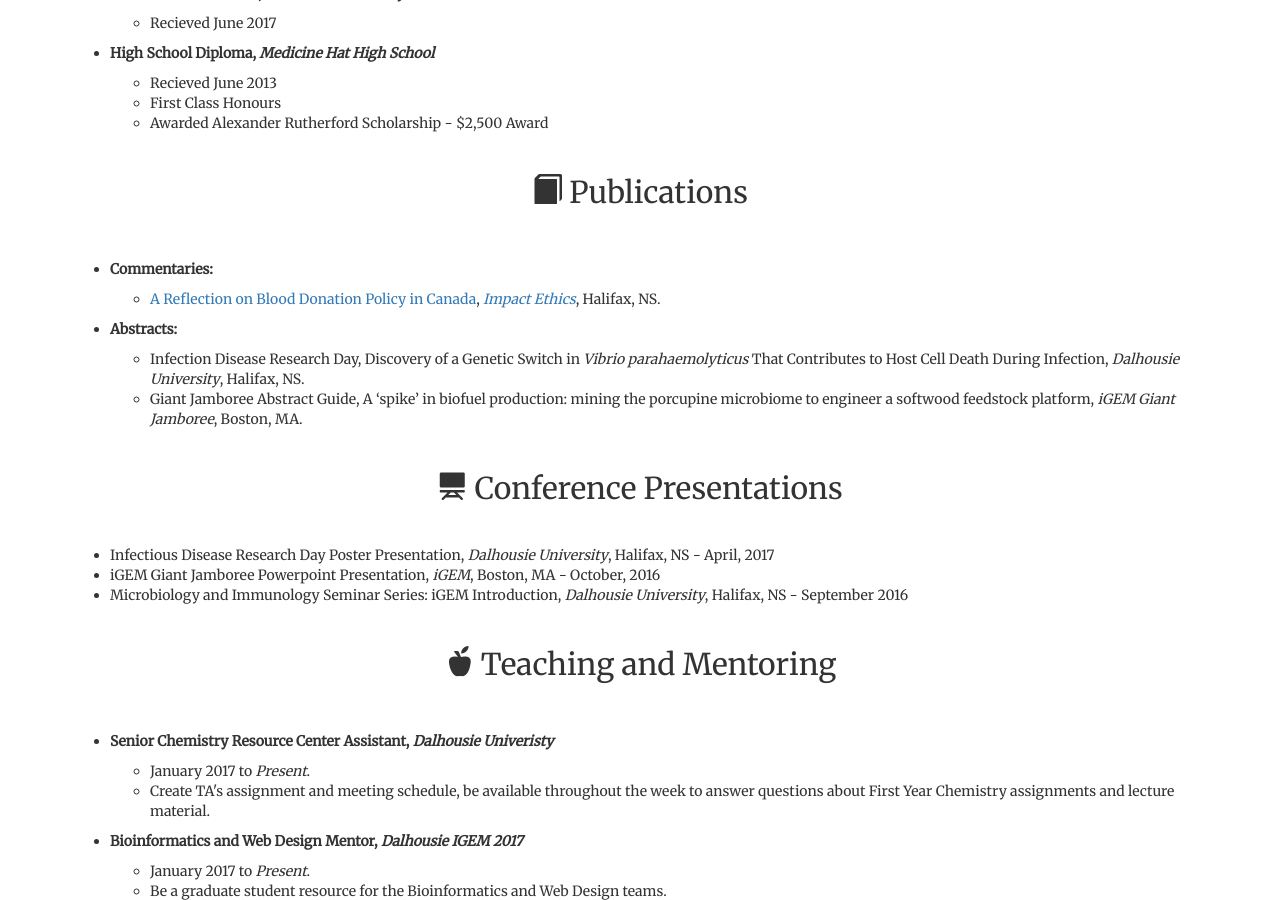
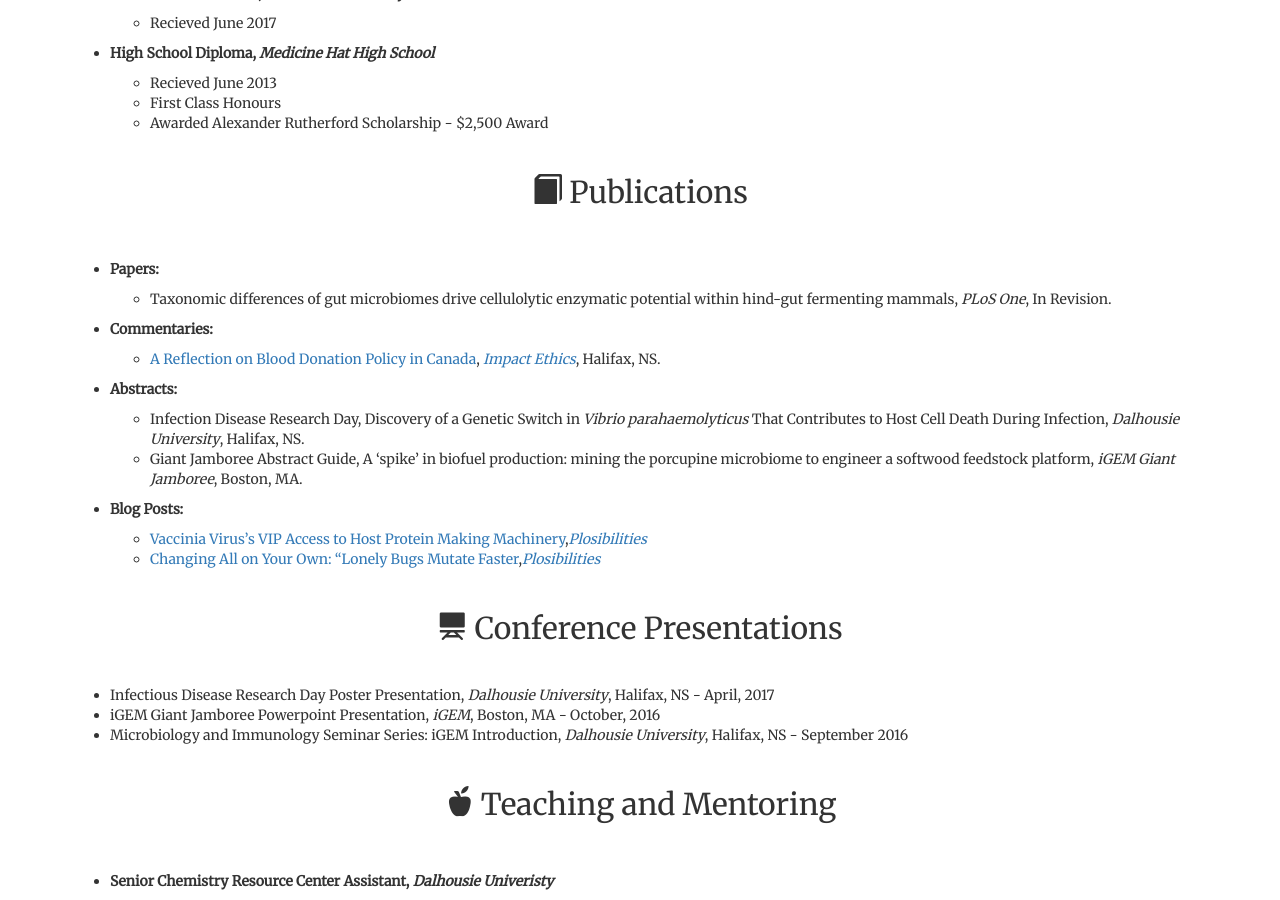
Before and after one commit to LandonGetz/OldCVWebsite, a Jekyll site: the page built from index.md, in a window 1280 px wide and 900 px high, scrolled down 1914 px. Built offline with Jekyll 4.4.1, drawn with Linux system fonts in a browser that asks for light colours; nearby versions of some CDN libraries.

Commit message:
Updated Publications Section
October 30th, Updated Publications Section

```diff
--- a/index.md
+++ b/index.md
@@ -112,16 +112,27 @@ scroll: true
     </ul>
         <h2><span class="glyphicon glyphicon-book" aria-hidden="true"></span>  Publications</h2>
     <ul id="list">
+      <li id="list"><b>Papers: </b>
+            <ul id="sublist">
+                <li>Taxonomic differences of gut microbiomes drive cellulolytic enzymatic potential within hind-gut fermenting mammals, <i>PLoS One</i>, In Revision.</li>
+            </ul>
+    </li>
     <li id="list"><b>Commentaries:</b>
             <ul id="sublist">
             <li><a href="https://impactethics.ca/2017/08/24/a-reflection-on-blood-donation-policy-in-canada/" target="_blank">A Reflection on Blood Donation Policy in Canada</a>, <i><a href="http://www.impactethics.ca" target="_blank">Impact Ethics</a></i>, Halifax, NS.</li>
             </ul>
-     </li>
+            </li>
      <li id="list"><b>Abstracts: </b>
             <ul id="sublist">
                 <li>Infection Disease Research Day, Discovery of a Genetic Switch in <i>Vibrio parahaemolyticus</i> That Contributes to Host Cell Death During Infection, <i>Dalhousie University</i>, Halifax, NS.</li>
                 <li>Giant Jamboree Abstract Guide, A ‘spike’ in biofuel production: mining the porcupine microbiome to engineer a softwood feedstock platform, <i>iGEM Giant Jamboree</i>, Boston, MA.</li>
             </ul>
+            </li>
+    <li id="list"><b>Blog Posts:</b>
+        <ul id="sublist">
+        <li><a href="https://plosibilities.wordpress.com/2017/09/28/vaccinia-viruss-vip-access-to-host-protein-making-machinery/">Vaccinia Virus’s VIP Access to Host Protein Making Machinery</a>,<a href="www.plosibilities.wordpress.com"><i>Plosibilities</i></a></li>
+         <li><a href="https://plosibilities.wordpress.com/2017/09/14/changing-all-on-your-own-lonely-bugs-mutate-faster/">Changing All on Your Own: “Lonely Bugs Mutate Faster</a>,<a href="www.plosibilities.wordpress.com"><i>Plosibilities</i></a></li>
+        </ul>
     </li>
     </ul>
     <h2><span class="glyphicon glyphicon-blackboard" aria-hidden="true"></span>  Conference Presentations</h2>
```
